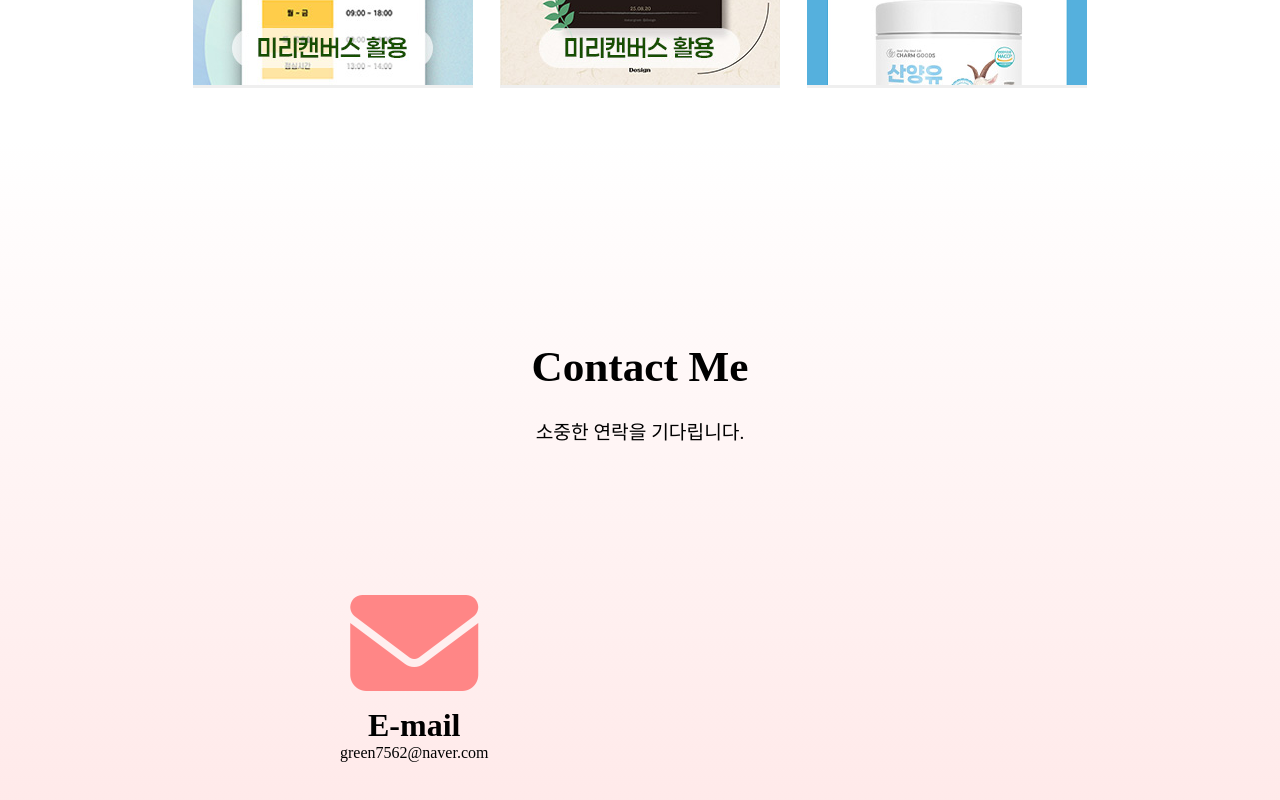
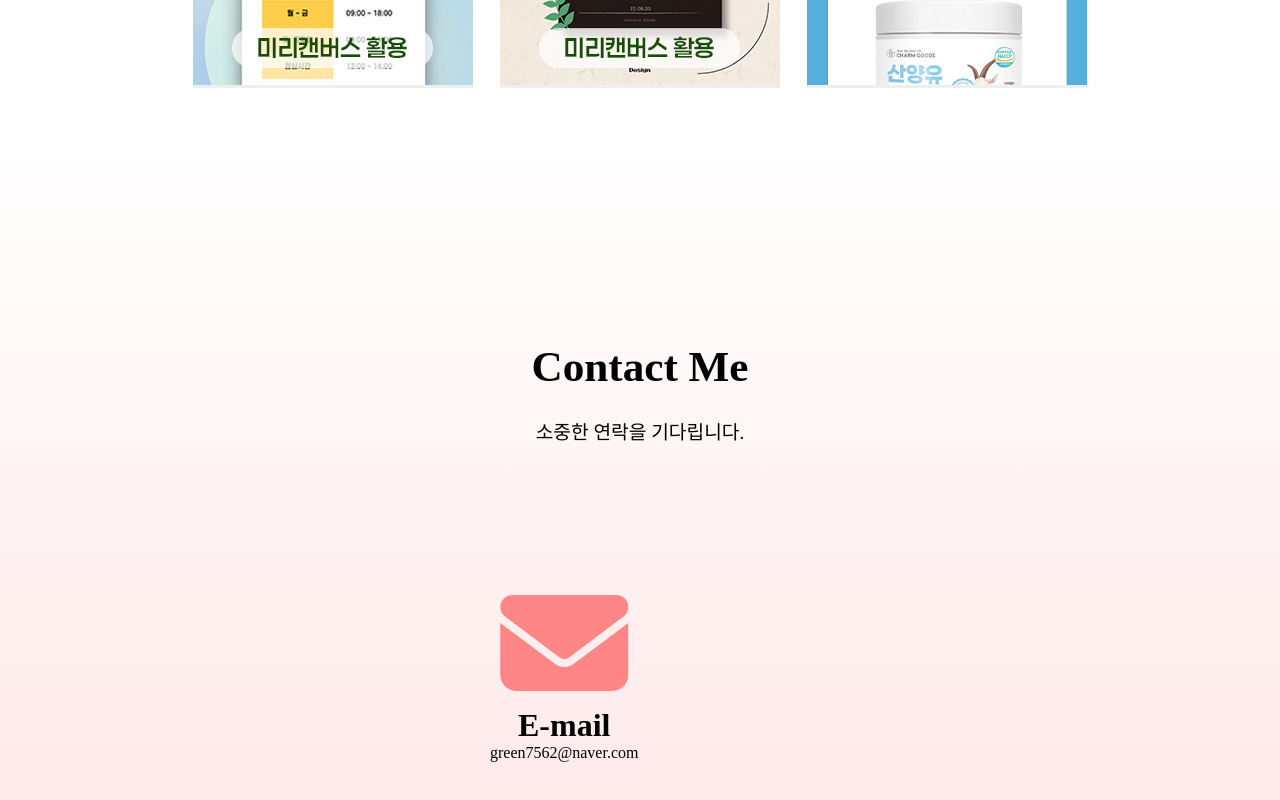
Before and after one commit to dadamstudy/portfolio-1, a plain HTML site: page index.html in a window 1280 px wide. Shown: the part 7481-8281 px from the top of the page. Drawn offline with nearby package versions, Linux system fonts and the light colour scheme; a web font is replaced by a local one.

Commit message:
portfolio.css

```diff
--- a/css/portfolio.css
+++ b/css/portfolio.css
@@ -387,7 +387,7 @@ h2 {text-align: center; font-size: 2.7rem; padding:150pt 0 50pt; font-family: 'p
 }
 #contact div {
     display: flex; justify-content: space-between;
-    max-width: 600px; margin: auto; margin-top: 5vh;
+    max-width: 300px; margin: auto; margin-top: 5vh;
     text-align: center;
 }
 #contact h3 {
@@ -615,4 +615,5 @@ h2 {text-align: center; font-size: 2.7rem; padding:150pt 0 50pt; font-family: 'p
         50% {top:-16vh; rotate: 5deg;}
         100% {top:-15vh; rotate: 0;}
     }
+
 } */
```
